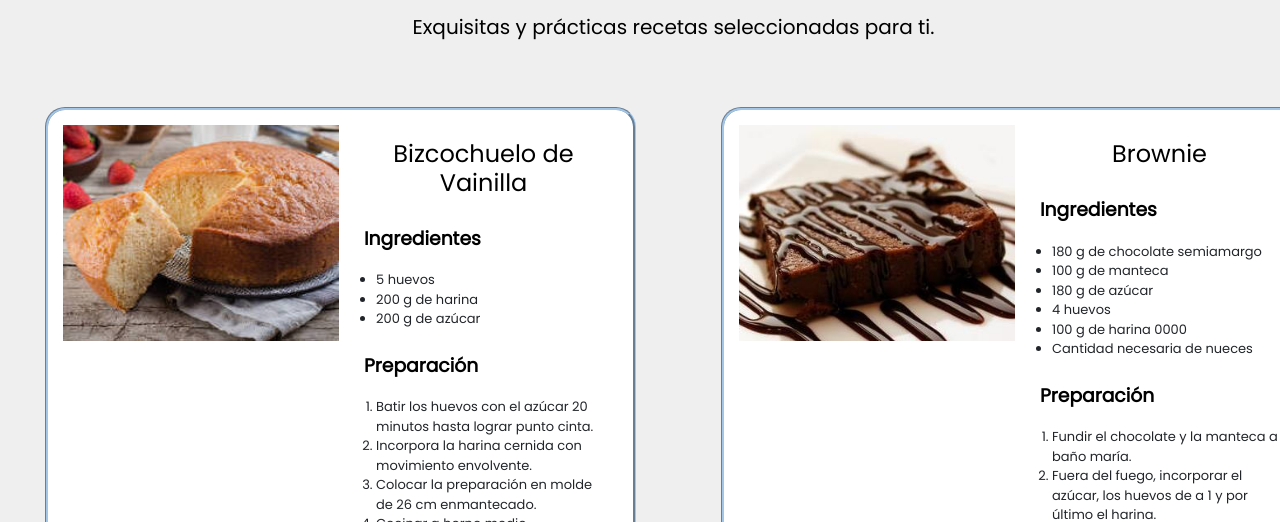
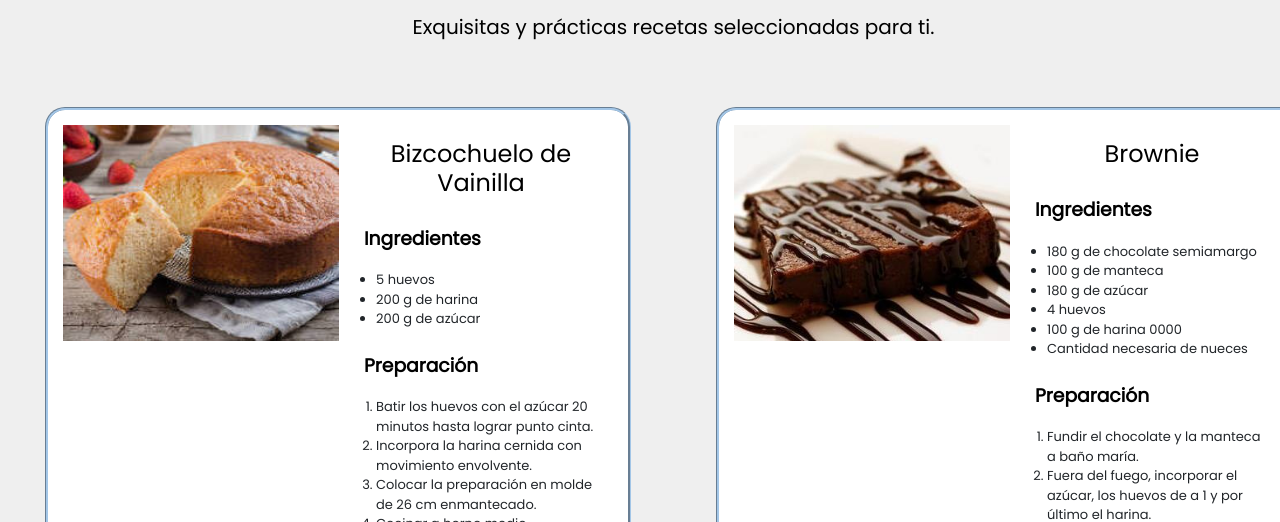
Before and after one commit to juanjosesantini/preentrega2santini, a plain HTML site: page section/recetas.html in a window 1280 px wide. Shown: the part 275-797 px from the top of the page. Drawn offline with nearby package versions, Linux system fonts and the light colour scheme; files that its build step writes are made by us from their sources.

Commit message:
sexto commit

```diff
--- a/sass/_media.scss
+++ b/sass/_media.scss
@@ -111,7 +111,6 @@
     justify-items: center;
     gap: 10px;
     margin: 10px;
-    @include sizes(100%, 100vh);
 
     @media(min-width:1024px) {
         display: grid;
```
